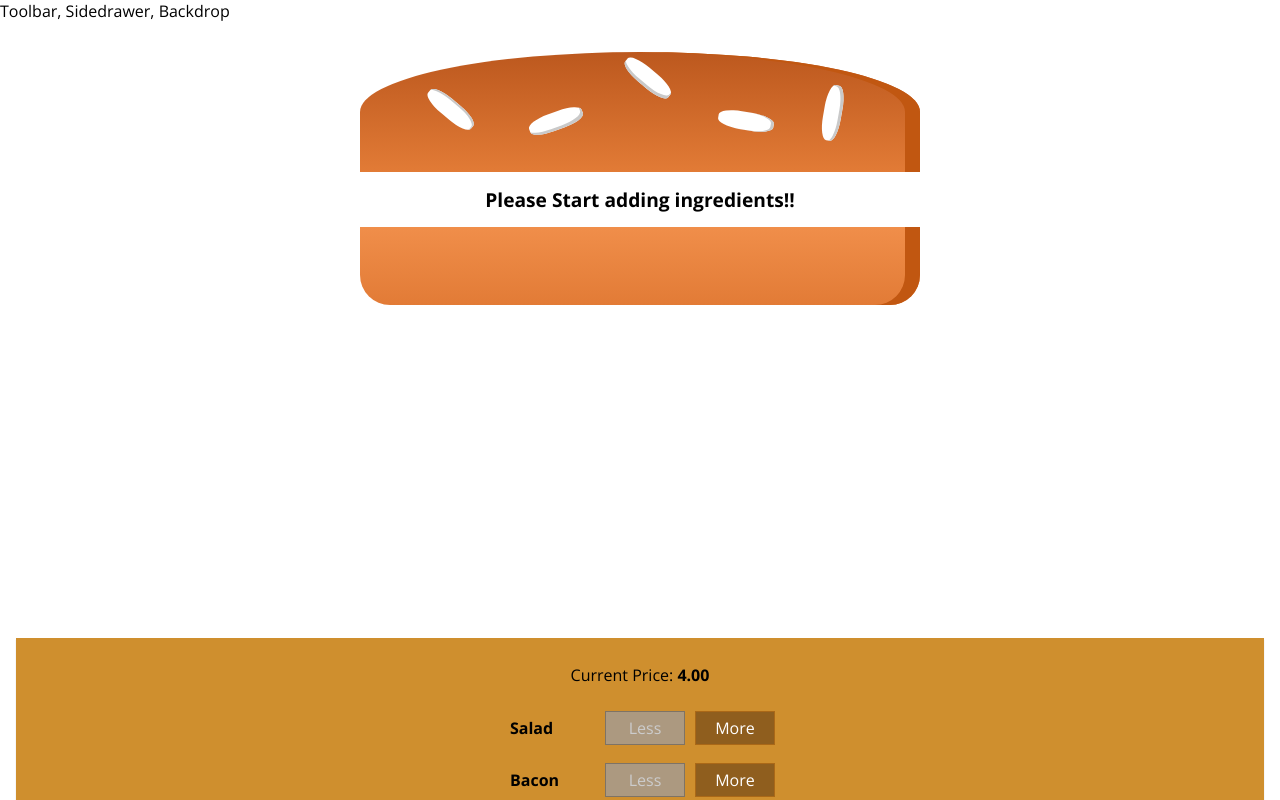
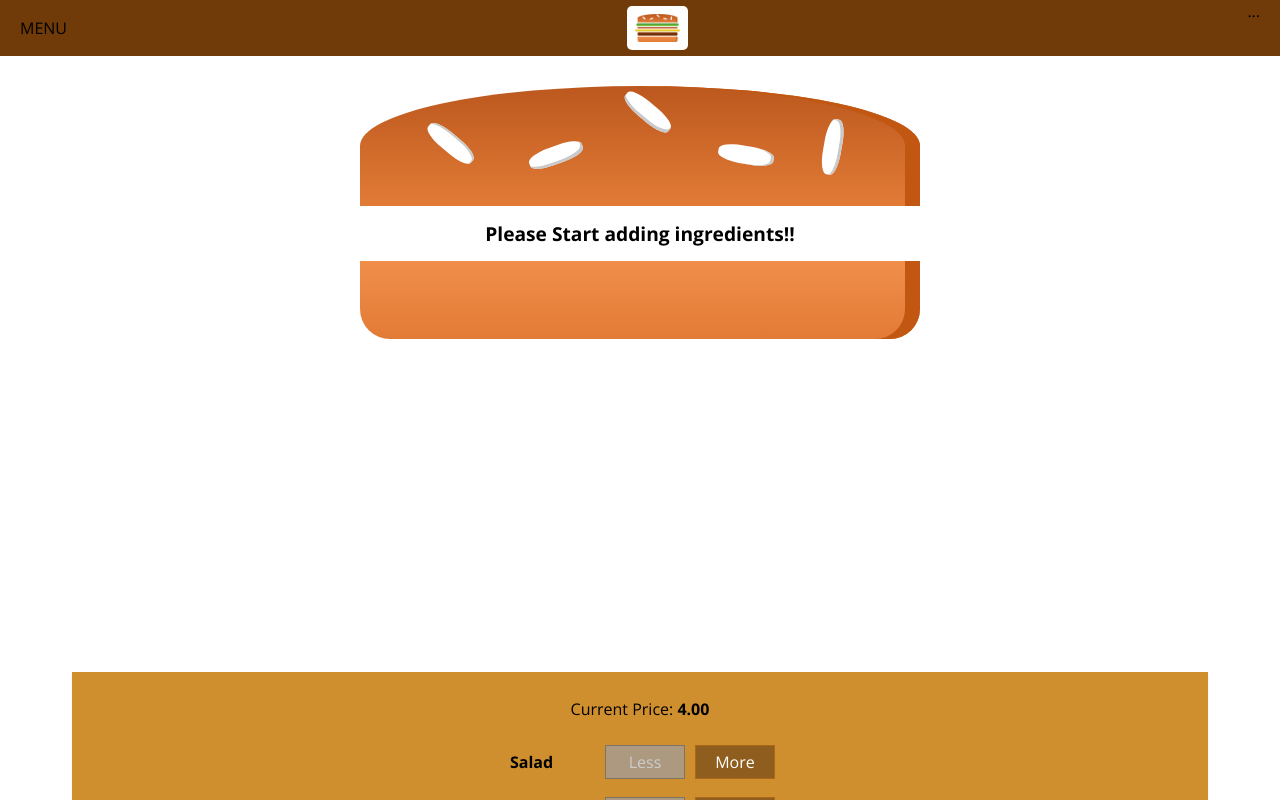
Before and after one commit to Shobhityadav99/Burger-builder, a React app: page / in a window 1280 px wide. Shown: the top 800 px of the page. Built offline with nearby package versions, Linux system fonts and the light colour scheme.

Commit message:
Logo and toolbar added

```diff
--- a/src/components/Layout/Layout.css
+++ b/src/components/Layout/Layout.css
@@ -1,3 +1,3 @@
 .Content {
-    margin: 16px;
+    margin: 72px;
 }
--- a/src/components/Layout/Layout.js
+++ b/src/components/Layout/Layout.js
@@ -1,9 +1,10 @@
 import React from 'react';
 import Aux from '../../hoc/Auxillary';
 import classes from './Layout.css';
+import Toolbar from '../Navigation/Toolbar/Toolbar'
 const layout = (props) => (
     <Aux>
-    <div>Toolbar, Sidedrawer, Backdrop</div>
+    <Toolbar />
     <main className={classes.Content}>
         {props.children}
     </main>
--- /dev/null
+++ b/src/components/Logo/Logo.css
@@ -0,0 +1,11 @@
+.Logo{
+    background-color: white;
+    padding: 8px;
+    height: 80%;
+    box-sizing: border-box;
+    border-radius: 5px;
+}
+
+.Logo img{
+    height: 100%;
+}
--- /dev/null
+++ b/src/components/Logo/Logo.js
@@ -0,0 +1,11 @@
+import React from 'react';
+import BurgerLogo from '../../assets/images/burger-logo.png';
+import classes from './Logo.css';
+
+const logo = (props) => (
+    <div className={classes.Logo}>
+        <img src={BurgerLogo} alt="Burger Builder"></img>
+    </div>
+);
+
+export default logo;
--- /dev/null
+++ b/src/components/Navigation/Toolbar/Toolbar.css
@@ -0,0 +1,19 @@
+.Toolbar{
+    height: 56px;
+    width: 100%;
+    position: fixed;
+    top: 0;
+    left: 0;
+    background-color: #703b09;
+    display: flex;
+    justify-content: space-between;
+    align-items: center;
+    padding: 0 20px;
+    box-sizing: border-box;
+    z-index: 90;
+}
+
+.Toolbar nav{
+    height: 100%;
+
+}
--- /dev/null
+++ b/src/components/Navigation/Toolbar/Toolbar.js
@@ -0,0 +1,15 @@
+import React from 'react';
+import classes from './Toolbar.css';
+import Logo from '../../Logo/Logo';
+
+const toolbar = (props) => (
+    <header className={classes.Toolbar}>
+        <div>MENU</div>
+        <Logo></Logo>
+        <nav>
+            ...
+        </nav>
+    </header>
+);
+
+export default toolbar;
```
Also changed, not shown: src/assets/images/burger-logo.png (added).
